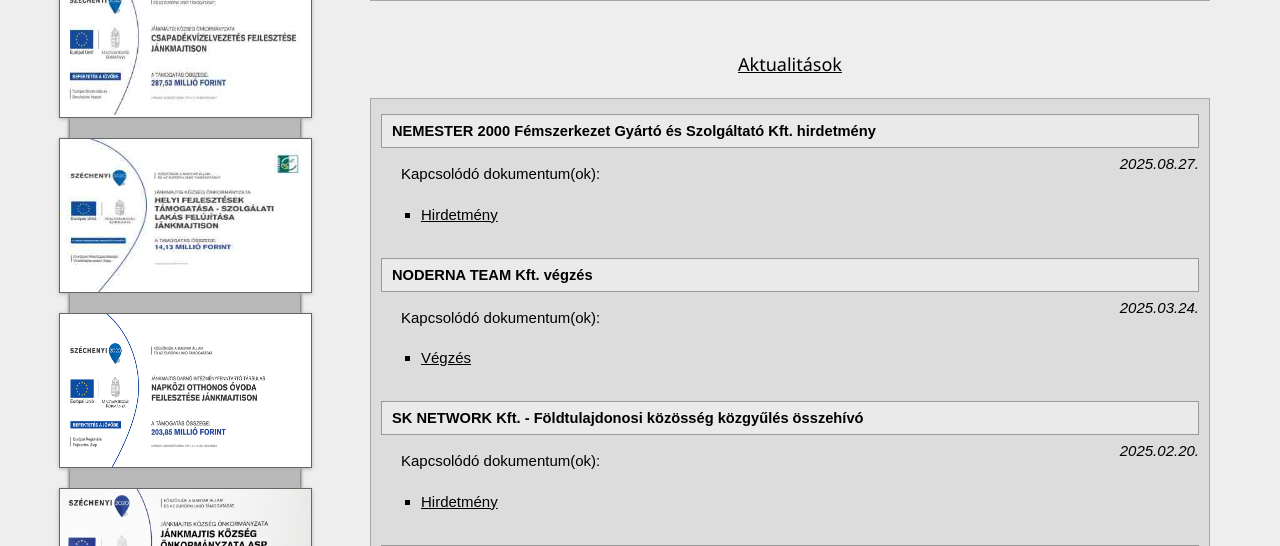
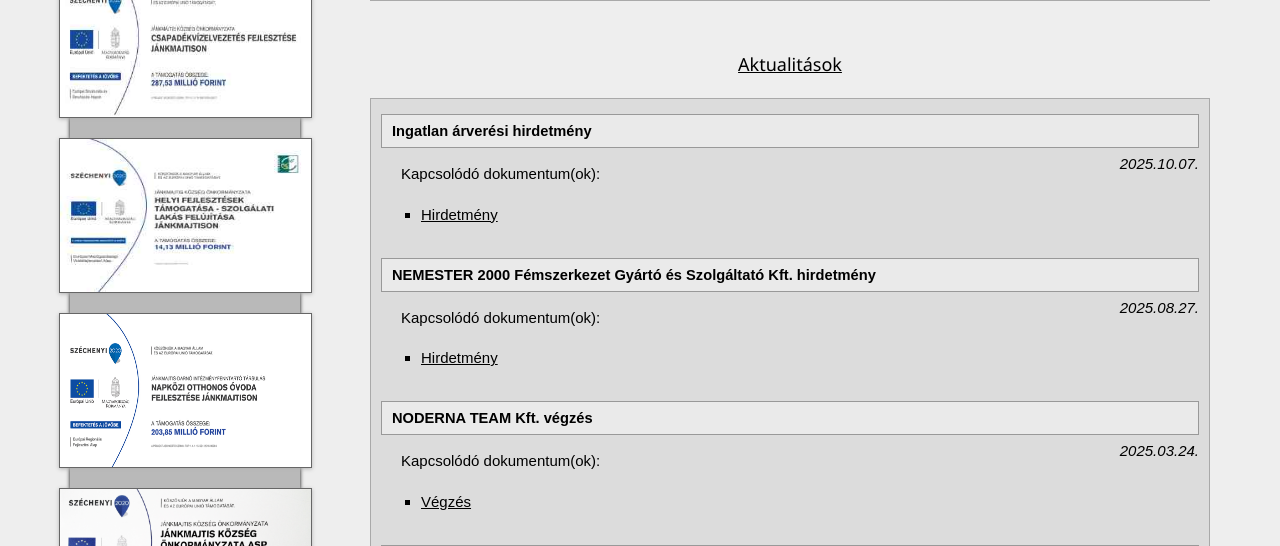
Before and after one commit to vekonypeter/jankmajtis_web, a PHP site: page / in a window 1280 px wide. Shown: the part 997-1543 px from the top of the page. Run offline with PHP 8.4, Linux system fonts and the light colour scheme; some libraries are stand-ins or nearby versions.

Commit message:
add news

```diff
--- a/index.php
+++ b/index.php
@@ -200,6 +200,17 @@ include('header.php');
         </div>
 
         <div class="contentContainer">
+
+            <div class="new">
+                <div class="newTitle">Ingatlan árverési hirdetmény</div>
+                <i class="newDate">2025.10.07.</i>
+                <p>Kapcsolódó dokumentum(ok):</p>
+                <ul class="documentList">
+                    <li>
+                        <a href="news/251007/ingatlan_arveres.pdf" target="_blank">Hirdetmény</a>
+                    </li>
+                </ul>
+            </div>
 
             <div class="new">
                 <div class="newTitle">NEMESTER 2000 Fémszerkezet Gyártó és Szolgáltató Kft. hirdetmény</div>
```
